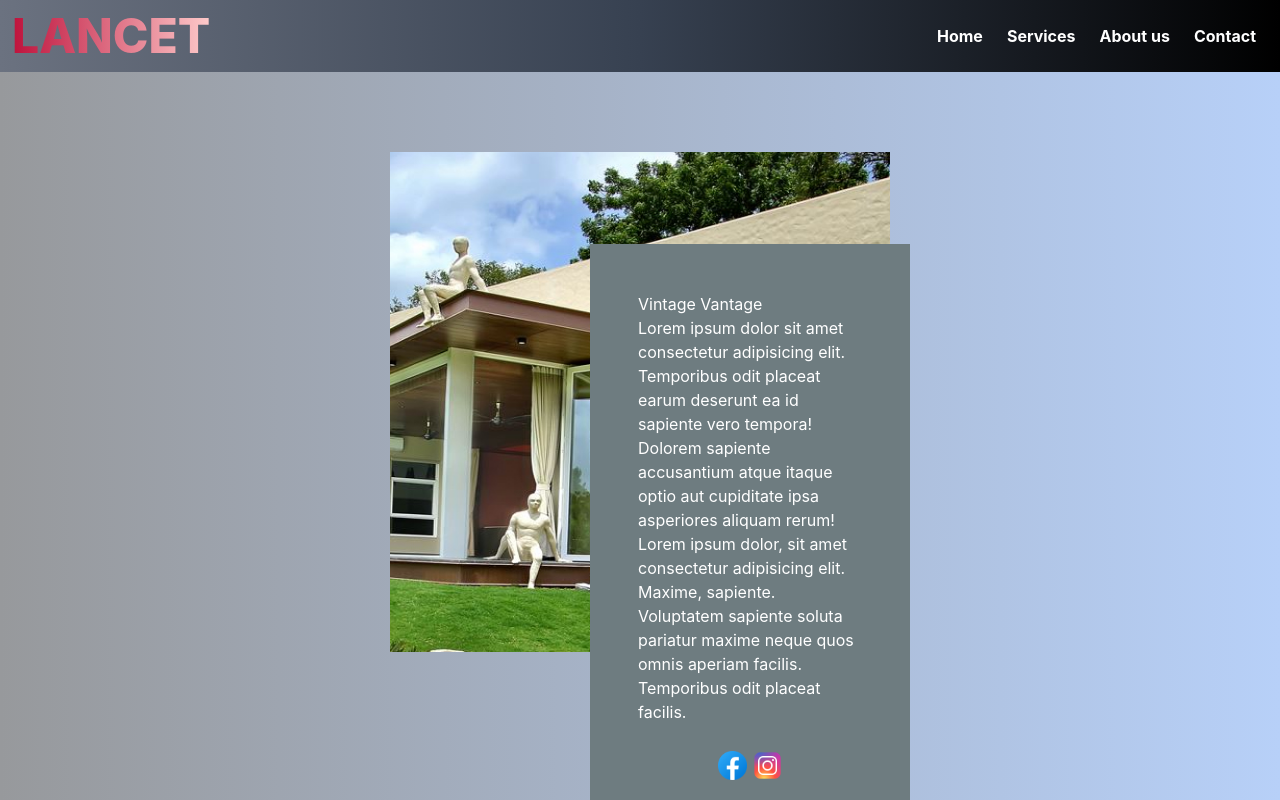
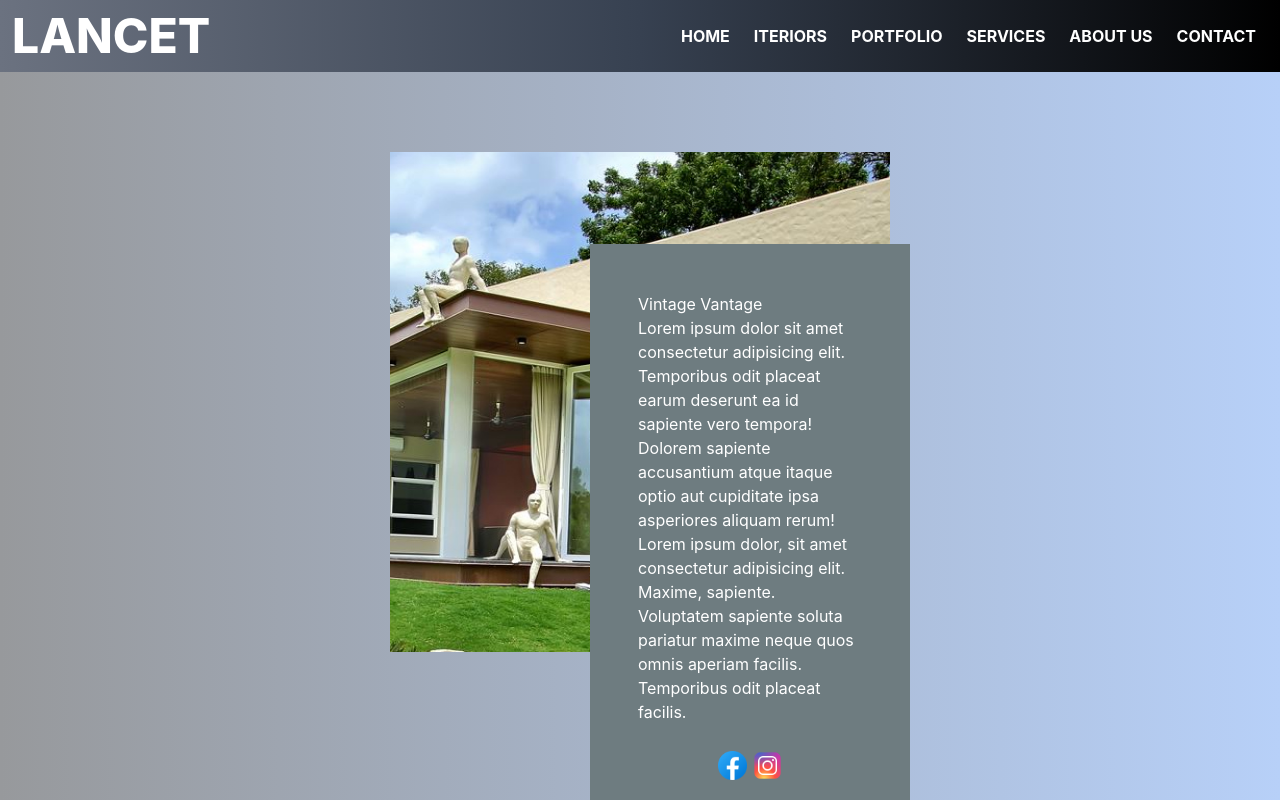
Before and after one commit to rohan-singh987/Lancet, a Next.js app: page /contact in a window 1280 px wide. Shown: the top 800 px of the page. Built offline with nearby package versions, Linux system fonts and the light colour scheme.

Commit message:
Navbar and footer attached to all pages

```diff
--- a/pages/footer.js
+++ b/components/Footer.js
@@ -1,7 +1,7 @@
 import React from "react";
 import Image from "next/image";
 
-const footer = () => {
+const Footer = () => {
   return (
     <>
       <div className="bg-slate-200 sm:flex sm:justify-between">
@@ -55,4 +55,4 @@ const footer = () => {
   );
 };
 
-export default footer;
+export default Footer;
--- a/components/Navbar.js
+++ b/components/Navbar.js
@@ -1,23 +1,11 @@
-import Image from 'next/image'
 import Link from 'next/link'
 import React from 'react'
-import imgg from '../public/media/Screenshot 2022-03-21 at 10.18.58 PM.png'
 
 const Navbar = () => {
     return (
 
-        <nav className='flex items-center flex-wrap bg-gradient-to-r from-gray-500 via-gray-700 to-black  p-3 '>
-            {/* <Link href='/'> */}
-            {/* <a className='inline-flex items-center p-2 mr-4 '>
-              <Image
-                src={imgg}
-                width="140"
-                height="50"
-                alt="logo"
-              />
-
-          </a> */}
-            <div className="text-5xl font-extrabold bg-clip-text text-transparent bg-gradient-to-r from-rose-700 to-red-200">
+        <nav className='flex justify-evenly items-center flex-wrap bg-gradient-to-r from-gray-500 via-gray-700 to-black  p-3 '>
+            <div className="text-5xl font-extrabold bg-clip-text text-transparent bg-gradient-to-r from-white to-white">
                 <Link href='/'
                  className="bg-clip-text text-transparent bg-gradient-to-r from-rose-700 to-red-200">
                     LANCET
@@ -43,22 +31,32 @@ const Navbar = () => {
             <div className='hidden w-full lg:inline-flex lg:flex-grow lg:w-auto'>
                 <div className='lg:inline-flex lg:flex-row lg:ml-auto lg:w-auto w-full lg:items-center items-start  flex flex-col lg:h-auto'>
                     <Link href='/'>
-                        <a className='lg:inline-flex lg:w-auto w-full px-3 py-2 rounded text-white font-bold items-center justify-center hover:bg-gray-600 hover:text-white '>
+                        <a className='lg:inline-flex lg:w-auto w-full px-3 py-2 rounded text-white font-bold items-center justify-center uppercase hover:bg-gray-600 hover:text-white '>
                             Home
                         </a>
                     </Link>
+                    <Link href='/interiors'>
+                        <a className='lg:inline-flex lg:w-auto w-full px-3 py-2 rounded text-white font-bold items-center justify-center uppercase hover:bg-gray-600 hover:text-white '>
+                            Iteriors
+                        </a>
+                    </Link>
+                    <Link href='/portfolio'>
+                        <a className='lg:inline-flex lg:w-auto w-full px-3 py-2 rounded text-white font-bold items-center justify-center uppercase hover:bg-gray-600 hover:text-white '>
+                            Portfolio
+                        </a>
+                    </Link>
                     <Link href='/'>
-                        <a className='lg:inline-flex lg:w-auto w-full px-3 py-2 rounded text-white font-bold items-center justify-center hover:bg-gray-600 hover:text-white'>
+                        <a className='lg:inline-flex lg:w-auto w-full px-3 py-2 rounded text-white font-bold items-center justify-center uppercase hover:bg-gray-600 hover:text-white'>
                             Services
                         </a>
                     </Link>
-                    <Link href='/'>
-                        <a className='lg:inline-flex lg:w-auto w-full px-3 py-2 rounded text-white font-bold items-center justify-center hover:bg-gray-600 hover:text-white'>
+                    <Link href='/about'>
+                        <a className='lg:inline-flex lg:w-auto w-full px-3 py-2 rounded text-white font-bold items-center justify-center uppercase hover:bg-gray-600 hover:text-white'>
                             About us
                         </a>
                     </Link>
-                    <Link href='/'>
-                        <a className='lg:inline-flex lg:w-auto w-full px-3 py-2 rounded text-white font-bold items-center justify-center hover:bg-gray-600 hover:text-white'>
+                    <Link href='/contact'>
+                        <a className='lg:inline-flex lg:w-auto w-full px-3 py-2 rounded text-white font-bold items-center justify-center uppercase hover:bg-gray-600 hover:text-white'>
                             Contact
                         </a>
                     </Link>
--- a/pages/_app.js
+++ b/pages/_app.js
@@ -1,3 +1,4 @@
+import Footer from '../components/footer'
 import Navbar from '../components/navbar'
 import '../styles/globals.css'
 
@@ -6,6 +7,7 @@ function MyApp({ Component, pageProps }) {
 
   <Navbar />
   <Component {...pageProps} />
+  <Footer/>
   </>
 }
 
```
Also changed, not shown: 2 other files (tests, documents, lock files or other folders).
